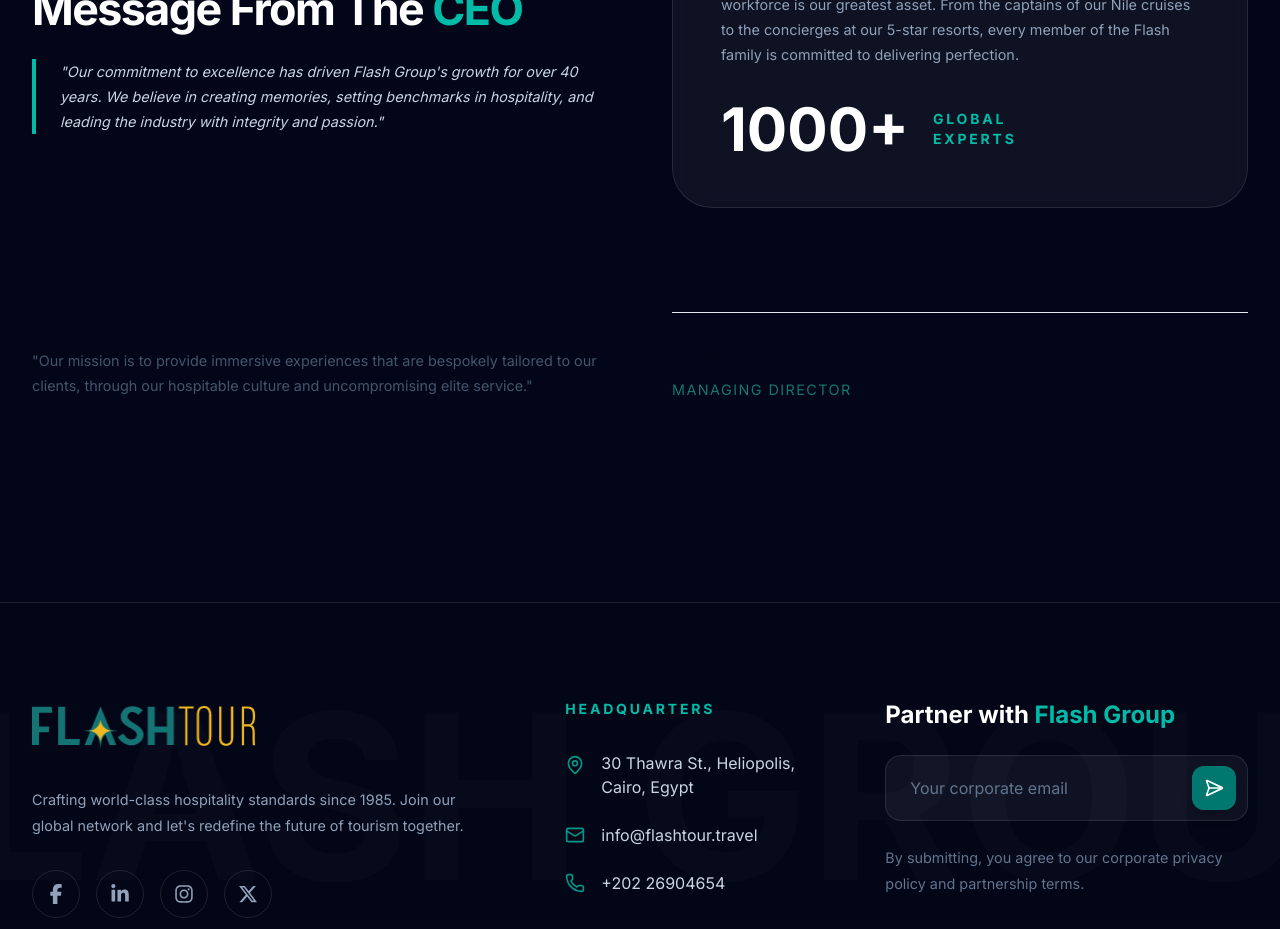
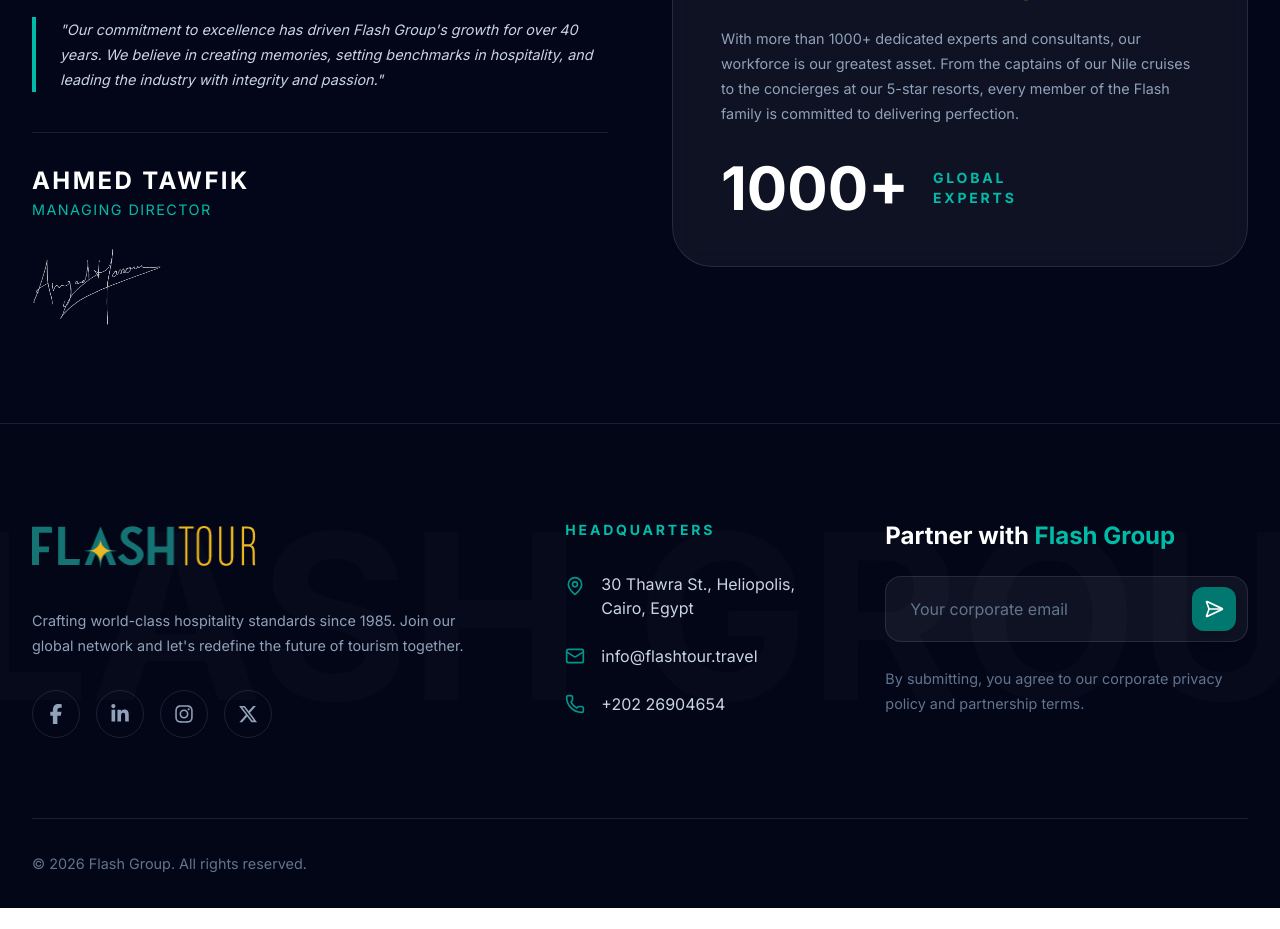
Before and after one commit to abanoubhanna-source/Flash-Tour-website, a Next.js app: page /about in a window 1280 px wide. Shown: the part 5340-6269 px from the top of the page. After the commit the page ends 6248 px from the top, so only its background shows below. Built offline with nearby package versions, Linux system fonts and the light colour scheme.

Commit message:
Add Director signature to About page

```diff
--- a/src/app/about/page.tsx
+++ b/src/app/about/page.tsx
@@ -3,7 +3,6 @@
 
 import { useRef } from 'react';
 import { motion, useScroll, useTransform } from 'framer-motion';
-// ضفنا Globe2 و ShieldCheck للأيقونات الجديدة
 import { Building2, Ship, Bus, UtensilsCrossed, Eye, Target, Quote, Globe2, ShieldCheck } from 'lucide-react';
 import Image from 'next/image';
 import Footer from "@/components/Footer";
@@ -164,12 +163,11 @@
         </div>
       </section>
 
-      {/* 6. Global Operations Centers (المحدث بالصور المتداخلة بدون أسماء المقرات) */}
+      {/* 6. Global Operations Centers */}
       <section className="w-full py-32 bg-slate-50 border-t border-slate-100 overflow-hidden">
         <div className="max-w-[1400px] mx-auto px-6 lg:px-8">
           <div className="grid grid-cols-1 lg:grid-cols-2 gap-16 lg:gap-24 items-center">
 
-            {/* Left Content */}
             <motion.div initial={{ opacity: 0, x: -40 }} whileInView={{ opacity: 1, x: 0 }} viewport={{ once: true }}>
               <span className="text-teal-700 font-bold tracking-[0.2em] uppercase text-sm block mb-4 font-en">
                 Global Infrastructure
@@ -203,26 +201,20 @@
               </ul>
             </motion.div>
 
-            {/* Right Side: Overlapping Images (هنا هتحط أقوى صورتين عندك) */}
             <motion.div initial={{ opacity: 0, x: 40 }} whileInView={{ opacity: 1, x: 0 }} viewport={{ once: true }} className="relative h-[500px] lg:h-[650px] w-full flex justify-end">
-
-              {/* الصورة الرئيسية الكبيرة (مثلاً صورة القاهرة) */}
               <div className="relative w-[80%] h-[80%] rounded-[2.5rem] overflow-hidden shadow-2xl z-10 top-0 right-0 border-[12px] border-slate-50">
                 <Image src="/images/office-1.jpg" fill alt="Flash Group Operations Hub" className="object-cover" />
               </div>
-
-              {/* الصورة الفرعية المتداخلة (مثلاً صورة زنجبار) */}
               <div className="absolute w-[60%] h-[55%] rounded-[2rem] overflow-hidden shadow-xl z-20 bottom-0 left-0 border-[12px] border-slate-50">
                 <Image src="/images/office-2.jpg" fill alt="Regional Operations Center" className="object-cover" />
               </div>
-
             </motion.div>
 
           </div>
         </div>
       </section>
 
-      {/* 7. CEO Message & Team */}
+      {/* 7. CEO Message, Team & Signature */}
       <section className="w-full py-24 bg-slate-950 text-white">
         <div className="max-w-[1400px] mx-auto px-6 lg:px-8">
           <div className="grid grid-cols-1 lg:grid-cols-2 gap-16 items-center">
@@ -233,6 +225,26 @@
               <p className="text-slate-300 font-en leading-relaxed text-lg italic mb-8 border-l-4 border-teal-500 pl-6">
                 "Our commitment to excellence has driven Flash Group's growth for over 40 years. We believe in creating memories, setting benchmarks in hospitality, and leading the industry with integrity and passion."
               </p>
+
+              {/* Director Info & Signature */}
+              <div className="mt-10 border-t border-white/10 pt-8">
+                <h4 className="text-2xl font-black font-en text-white uppercase tracking-widest">
+                  Ahmed Tawfik
+                </h4>
+                <p className="text-sm text-teal-500 font-bold font-en uppercase tracking-widest mb-6">
+                  Managing Director
+                </p>
+
+                {/* The Signature Image */}
+                <div className="relative w-56 h-20 opacity-80 hover:opacity-100 transition-opacity duration-300">
+                  <Image
+                    src="/images/Signuter.png"
+                    alt="Director Signature"
+                    fill
+                    className="object-contain object-left invert brightness-0"
+                  />
+                </div>
+              </div>
             </motion.div>
 
             <motion.div
@@ -249,31 +261,6 @@
               </div>
             </motion.div>
 
-            {/* Text of the message goes here... */}
-<p className="text-slate-600 font-en leading-relaxed mb-8">
-  "Our mission is to provide immersive experiences that are bespokely tailored to our clients, through our hospitable culture and uncompromising elite service."
-</p>
-
-{/* Director Info & Signature */}
-<div className="mt-10 border-t border-slate-200 pt-8">
-  <h4 className="text-2xl font-black font-en text-[#020617] uppercase tracking-widest">
-    Ahmed Tawfik
-  </h4>
-  <p className="text-sm text-[#157670] font-bold font-en uppercase tracking-widest mb-6">
-    Managing Director
-  </p>
-
-  {/* The Signature Image */}
-  <div className="relative w-56 h-20 opacity-80 hover:opacity-100 transition-opacity duration-300 mix-blend-multiply">
-    <Image
-      src="/images/Signuter.png"
-      alt="Director Signature"
-      fill
-      className="object-contain object-left"
-    />
-  </div>
-</div>
-
           </div>
         </div>
       </section>
```
